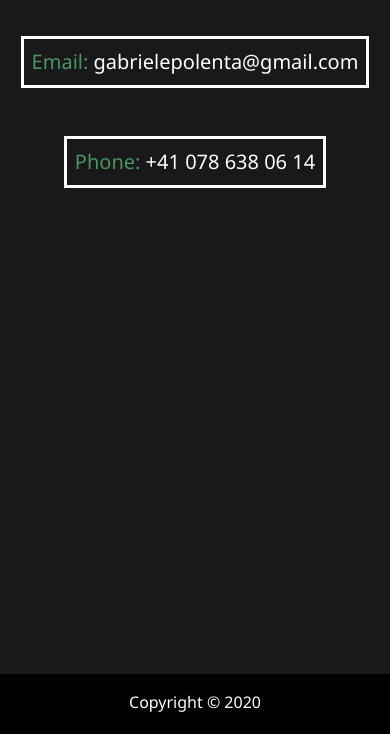
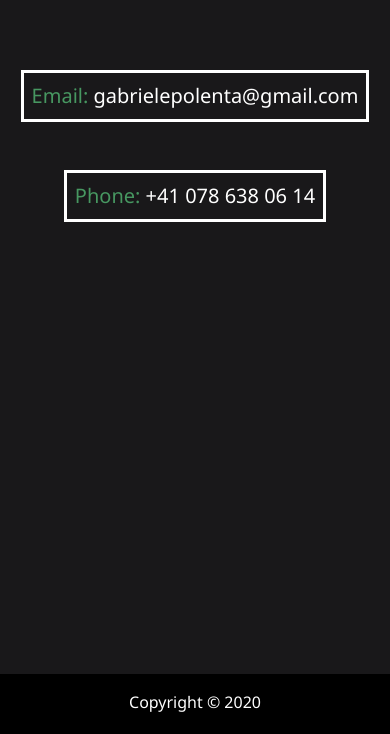
Before and after one commit to gabrypol/website-Gabriele-Polenta, a website: page dist/contact.html in a window 390 px wide. Shown: the part 110-844 px from the top of the page. Drawn offline with Linux system fonts and the light colour scheme.

Commit message:
contact me page

```diff
--- a/scss/_mobile.scss
+++ b/scss/_mobile.scss
@@ -143,7 +143,7 @@
     }
 
     .boxes {
-        margin-top: 50px;
+        margin-top: 10vh;
 
         div {
             font-size: 1.25rem;
```
Also changed, not shown: dist/css/main.css.
